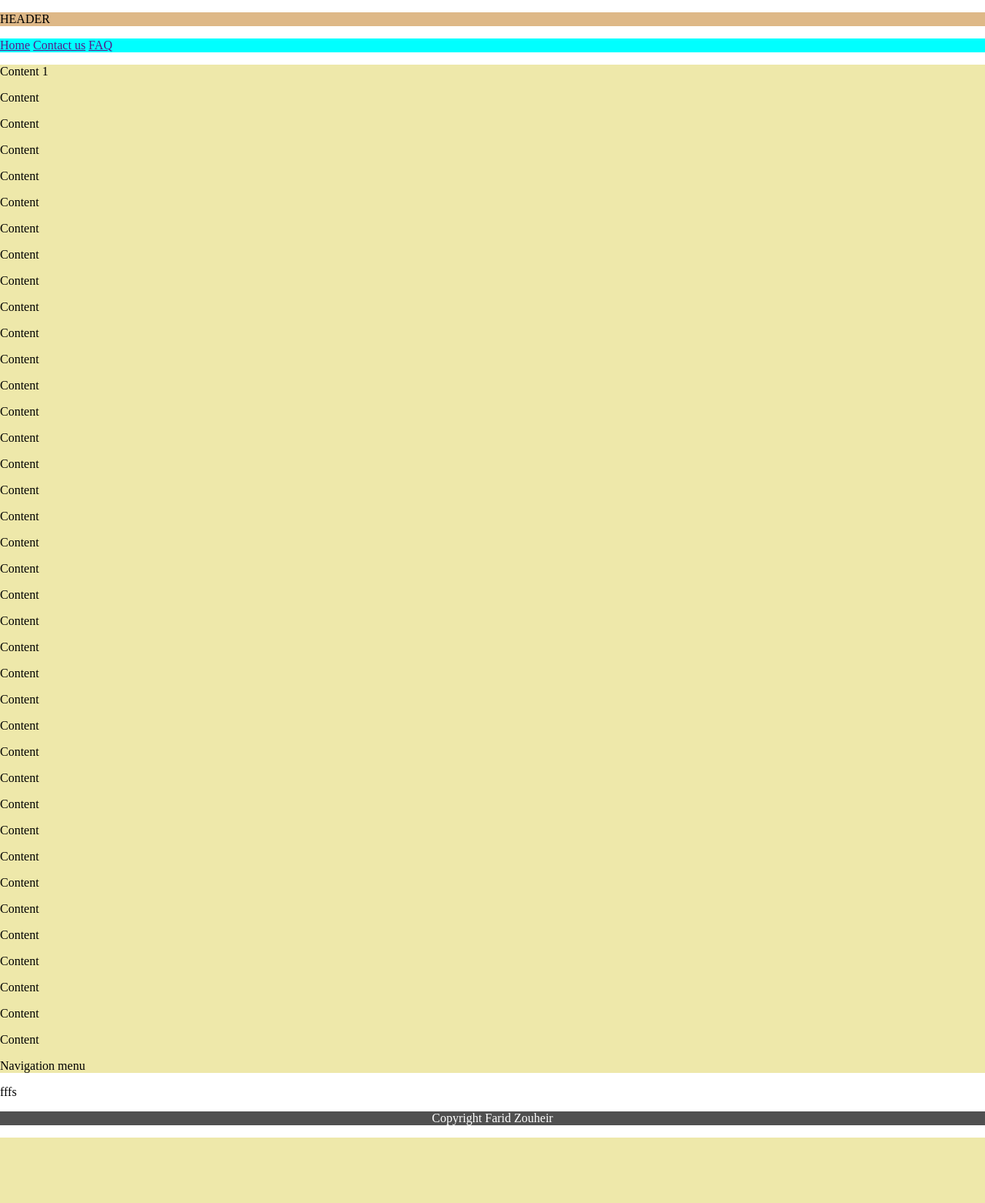
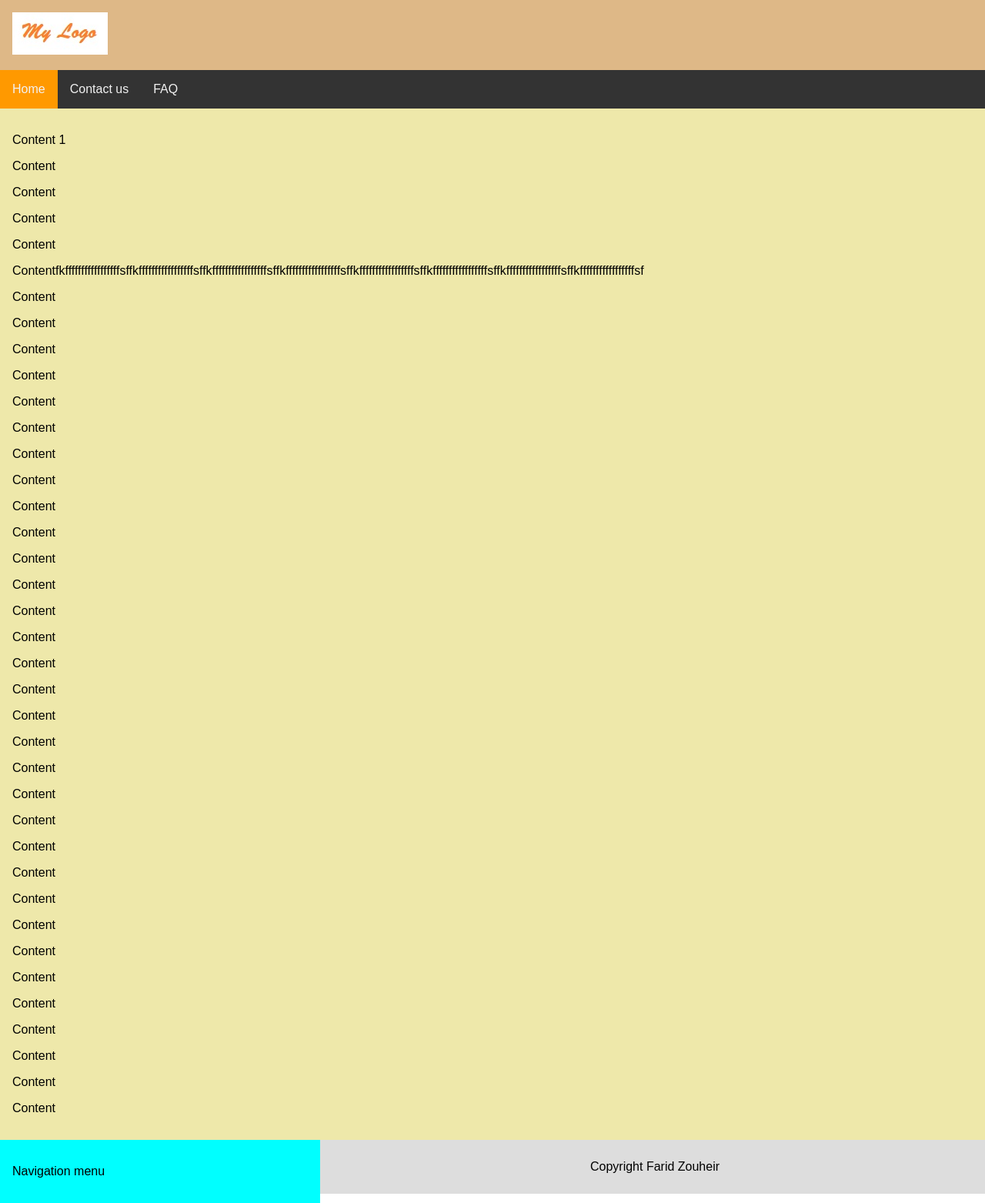
Before and after one commit to zhrfrd/MyWebsite, a PHP site: page / in a window 1280 px wide. Shown: the whole page at 77% size. Before the commit the page ends 1478 px from the top, so only its background shows below. Run offline with PHP 8.4, Linux system fonts and the light colour scheme.

Commit message:
Improved navigatio bar

```diff
--- a/index.html
+++ b/index.html
@@ -10,17 +10,26 @@
 </head>
 <body>
     <header id="header">
-        <p>HEADER</p>
+        <div id="headerContent">
+            <img src="images/homepageLogo.jpg" alt="Homepage logo">
+        </div>
     </header>
     <nav id="navigation">
-        <a href="">Home</a>
-        <a href="">Contact us</a>
-        <a href="">FAQ</a>
+        <div id="navigationContent">
+            <a id="active" href="">Home</a>
+            <a href="">Contact us</a>
+            <a href="">FAQ</a>
+        </div>
     </nav>
     <main id="main">
-        <article>
+        <div id="mainContent">
             <section class="section">
                 <p>Content 1</p>
+                <p>Content</p>
+                <p>Content</p>
+                <p>Content</p>
+                <p>Content</p>
+                <p>Contentfkfffffffffffffffffsffkfffffffffffffffffsffkfffffffffffffffffsffkfffffffffffffffffsffkfffffffffffffffffsffkfffffffffffffffffsffkfffffffffffffffffsffkfffffffffffffffffsf</p>
                 <p>Content</p>
                 <p>Content</p>
                 <p>Content</p>
@@ -53,18 +62,12 @@
                 <p>Content</p>
                 <p>Content</p>
                 <p>Content</p>
-                <p>Content</p>
-                <p>Content</p>
-                <p>Content</p>
-                <p>Content</p>
-                <p>Content</p>
-                <aside>
-                    <p>Navigation menu</p>
-                </aside>
             </section>
-        </article>
+        </div>
+        <aside id="aside">
+            <p>Navigation menu</p>
+        </aside>
     </main>
-    <p>fffs</p>
     <footer id="footer">
         <div id="footerContent">
             <p>Copyright Farid Zouheir</p>
--- a/stylesheets/pageStyle.css
+++ b/stylesheets/pageStyle.css
@@ -1,37 +1,86 @@
 body
 {
     margin: 0;
+    font-family: sans-serif;
 }
+
+/*--------------------------HEADER-----------------*/
 
 #header
 {
     background-color: burlywood;
 }
 
+#headerContent
+{
+    padding: 16px;
+}
+
+/*---------------------------NAVIGATION------------------*/
+
 #navigation
 {
     background-color: aqua;
-    color: white;
 }
+
+#navigationContent
+{
+    overflow: hidden;
+    background-color: #333;
+}
+
+#navigationContent a
+{
+    float: left;
+    color: #f2f2f2;
+    text-align: center;
+    padding: 16px 16px;
+    text-decoration: none;   /*Remove underline from link*/
+    font-size: 16px;
+}
+
+#navigationContent a#active   /*Properties of the active element (see HTML code)*/
+{
+    background-color: #ff9900;
+    color: #f2f2f2;
+}
+
+#navigationContent a:hover   /*Element pointed by the mouse*/
+{
+    background-color: #ddd;
+    color: #000;
+}
+
+/*--------------------------MAIN--------------------------*/
 
 #main
 {
     background-color: palegoldenrod;   /*To eliminate and put inside body. Delete #main in css*/
 }
 
-.section
+#mainContent
 {
-
+    padding: 16px;
+    background-color: palegoldenrod;
 }
 
+/*-----------------------------ASIDE------------------------TO DO*/
 
+#aside
+{
+    width: 30%;
+    padding: 16px;
+    margin-right: 16px;
+    float: left;
+    background-color: aqua;
+}
+
+/*-----------------------------FOOTER-------------------------*/
 
 #footerContent
 {
-    left: 0px;
-    bottom: 0px;
-    width: 100%;
-    background-color: #505050;
-    color: white;
+    background-color: #ddd;
+    color: #000;
     text-align: center;
+    padding: 10px;
 }
```
Also changed, not shown: images/homepageLogo.jpg (added).
